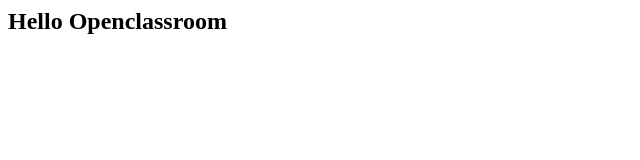
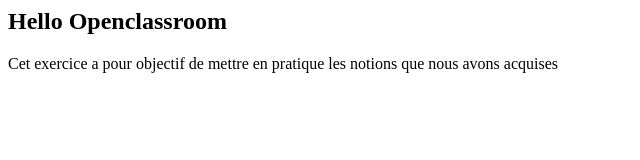
Before and after one commit to DavidDG-hub/OpenClass---Git-GitHub-, a plain HTML site: page Index.html in a window 1280 px wide. Shown: the whole page, without its empty margins (0-640 px from the left). Drawn offline with Linux system fonts and the light colour scheme.

Commit message:
Message Importont added

```diff
--- a/Index.html
+++ b/Index.html
@@ -4,5 +4,6 @@
 </head>
 <body>
 	<h2>Hello Openclassroom</h2>
+	<p>Cet exercice a pour objectif de mettre en pratique les notions que nous avons acquises</p>
 </body>
 </html>
```
